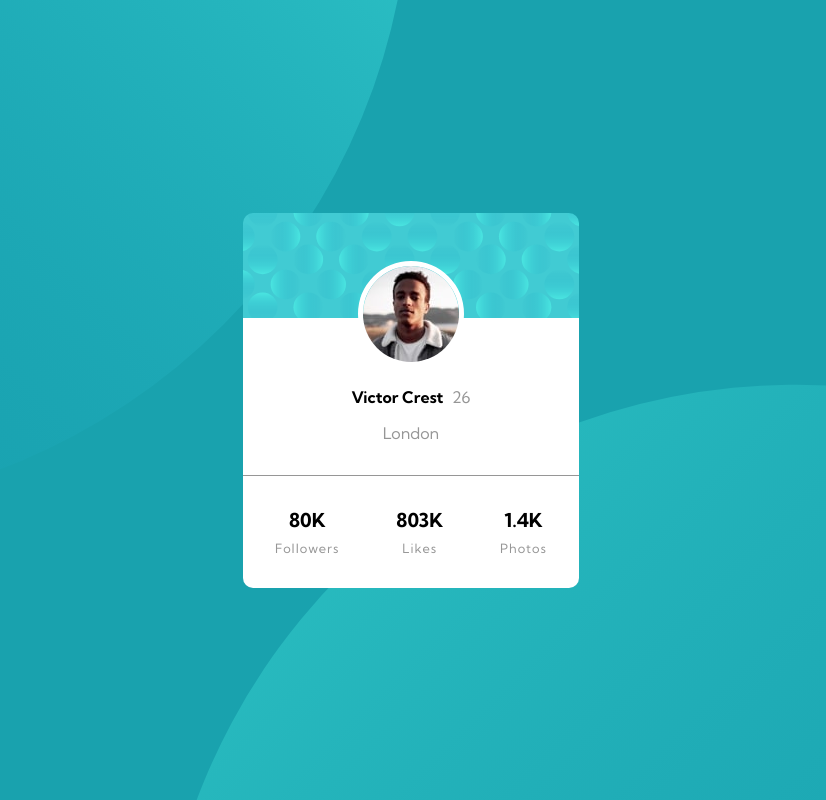
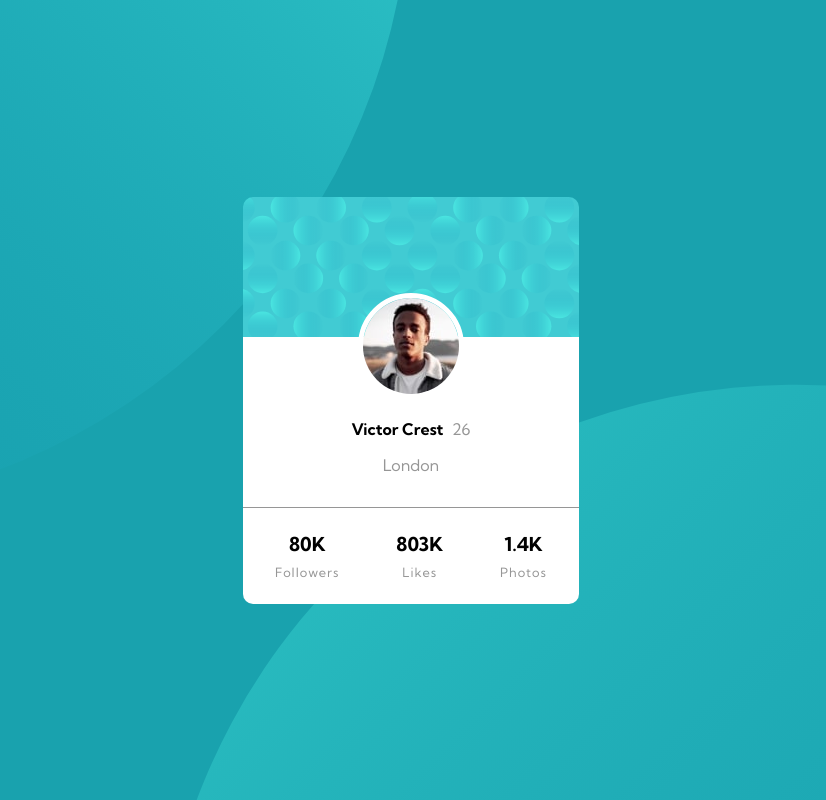
Before and after one commit to nicole-tuznik/profile-card-component, a plain HTML site: page index.html in a window 1280 px wide. Shown: the whole page, without its empty margins (229-1055 px from the left). Drawn offline with Linux system fonts and the light colour scheme.

Commit message:
fixed sizing

```diff
--- a/style.css
+++ b/style.css
@@ -22,7 +22,7 @@ p {
 
 .card {
   background-color: white;
-  background: url(/images/bg-pattern-card.svg) center -35px no-repeat, white;
+  background: url(/images/bg-pattern-card.svg) center 0px no-repeat, white;
   margin: 3rem;
   padding-top: 3rem;
   border-radius: 10px;
@@ -33,6 +33,7 @@ p {
   border-radius: 50%;
   border: 5px white solid;
   margin-bottom: 1rem;
+  margin-top: 3rem;
 }
 
 .age {
@@ -70,7 +71,7 @@ p {
 }
 
 .column {
-  padding: 1rem;
+  padding: 0.5rem 1rem;
 }
 
 @media (max-width: 600px) {
```
Also changed, not shown: 1 other file.
